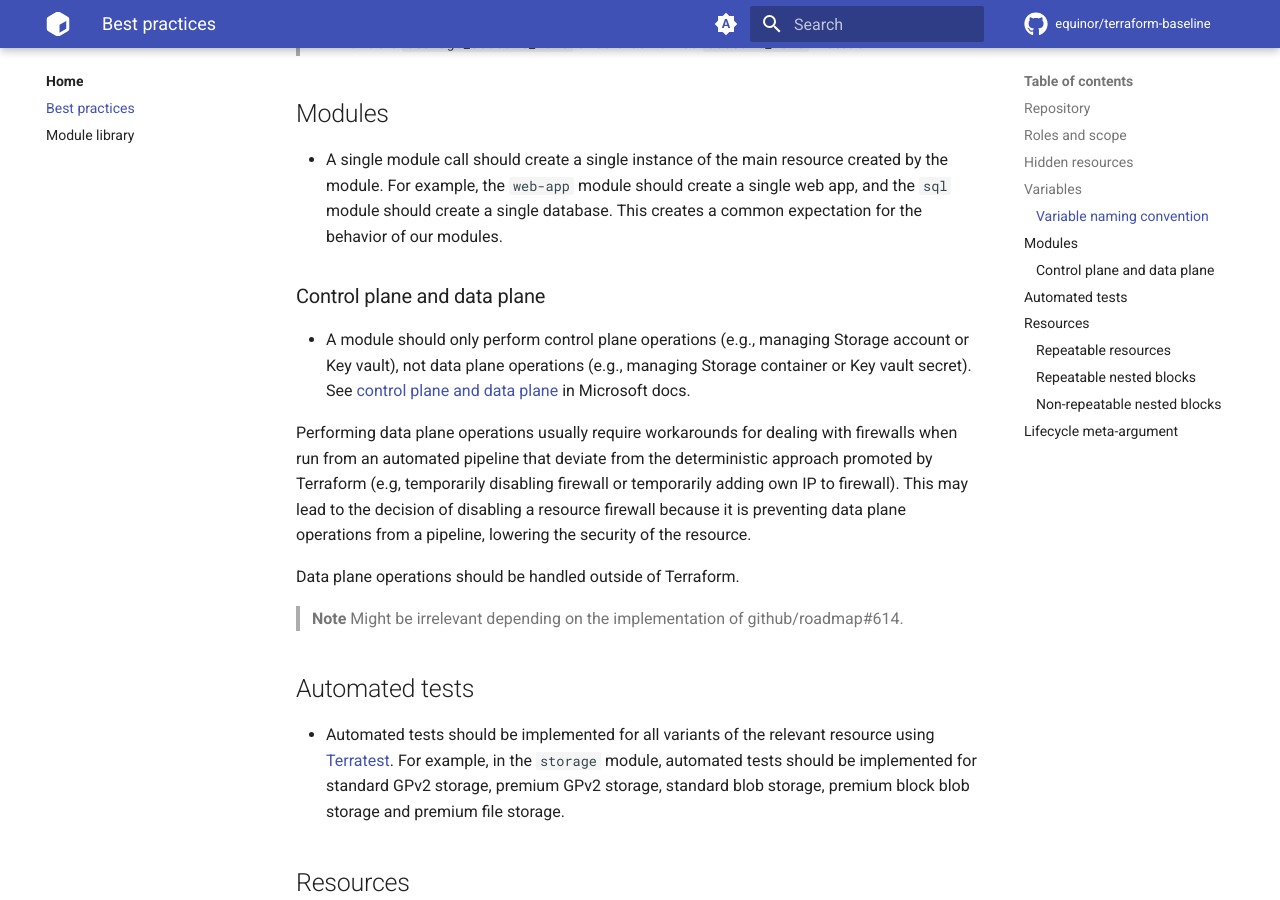
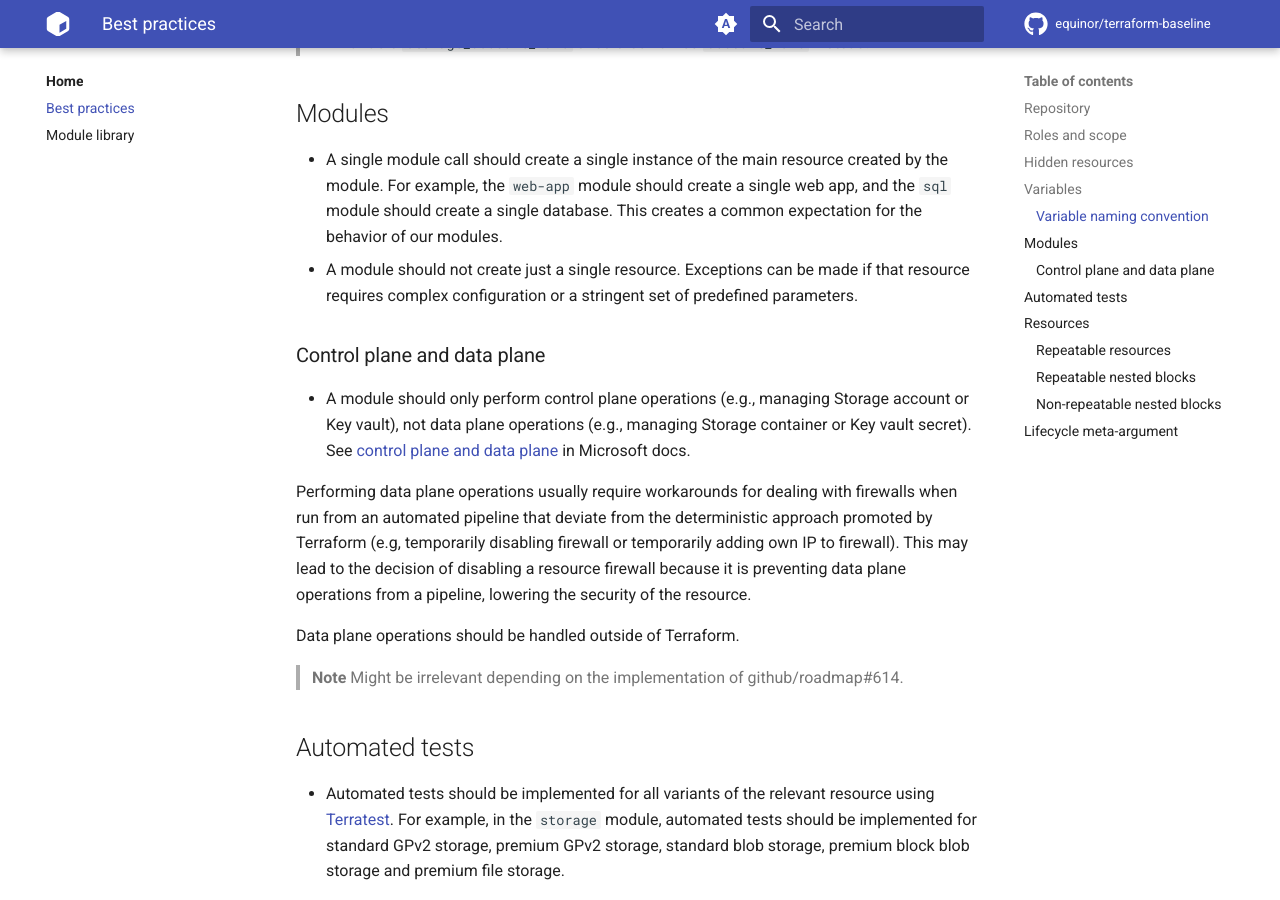
Before and after one commit to equinor/terraform-baseline, an MkDocs documentation site: the page built from docs/best-practices.md, in a window 1280 px wide and 900 px high, scrolled down 2556 px. Built offline with MkDocs 1.6.1 and Material for MkDocs 9.7.7, drawn with Linux system fonts in a browser that asks for light colours; comment, search, counter and statistics services are not loaded.

Commit message:
docs: add module best practice info

```diff
--- a/docs/best-practices.md
+++ b/docs/best-practices.md
@@ -93,6 +93,7 @@ Variables and outputs should follow a common naming convention `<resource>_<bloc
 ## Modules
 
 - A single module call should create a single instance of the main resource created by the module. For example, the `web-app` module should create a single web app, and the `sql` module should create a single database. This creates a common expectation for the behavior of our modules.
+- A module should not create just a single resource. Exceptions can be made if that resource requires complex configuration or a stringent set of predefined parameters.
 
 ### Control plane and data plane
 
```
